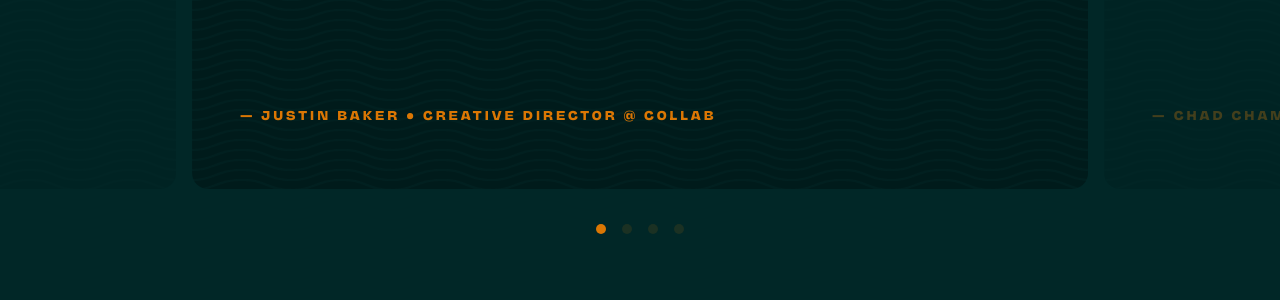
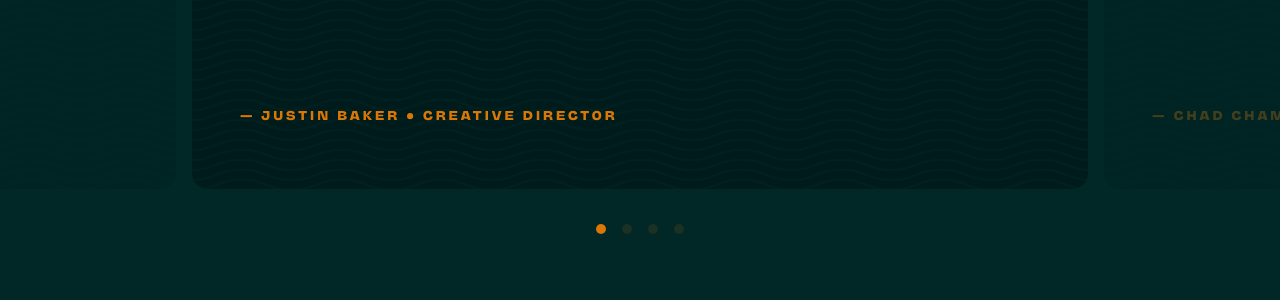
Before and after one commit to ehyleong/ehyleong.github.io, a Jekyll site: the page built from index.html, in a window 1280 px wide and 900 px high, scrolled down 3154 px. Shown: the part 149-449 px from the top of the window. Built offline with Jekyll 4.4.1, drawn with Linux system fonts in a browser that asks for light colours; nearby versions of some CDN libraries; comment, search, counter and statistics services are not loaded.

Commit message:
Update testimonials.yml

```diff
--- a/_data/testimonials.yml
+++ b/_data/testimonials.yml
@@ -1,9 +1,9 @@
 justin:
-  name: Justin Baker • Creative Director @ Collab
+  name: Justin Baker • Creative Director
   quote: Erica was employee &#35;1 at Assembly Co. That number is indicative of both when we hired her, as well as her importance to the organization as she grew with us from a junior designer to what I’d now consider a very capable design lead on any project.
 
 chad:
-  name: Chad Chambers • Creative Director @ Collab
+  name: Chad Chambers • Multi-disciplinary Design Leader
   quote: While the term “multi-disciplinary” is a handle commonly applied to many designers nowadays, I’ve rarely seen such a shining example of the title. Erica’s toolbox of skills overflows with variety — and a demonstrated ability to execute makes her remarkably well-rounded.
 
 jai:
@@ -11,5 +11,5 @@
   quote: Erica is a rare breed; a multi-disciplinary designer whose talent and passion are the kinds of things we all wish to see in everyone we work with throughout our careers.
 
 anthony:
-  name: Anthony Fernandez • Founder of MechKey Boutique
+  name: Anthony Fernandez
   quote: Not having a firm idea on what I wanted for a logo, Erica was able to ask probing and clarifying questions to get me a logo and design I'm proud to display for my business. She was patient and understanding that I had very little knowledge on the spectrum of logo design, and the experience as such was overwhelmingly great.
```
